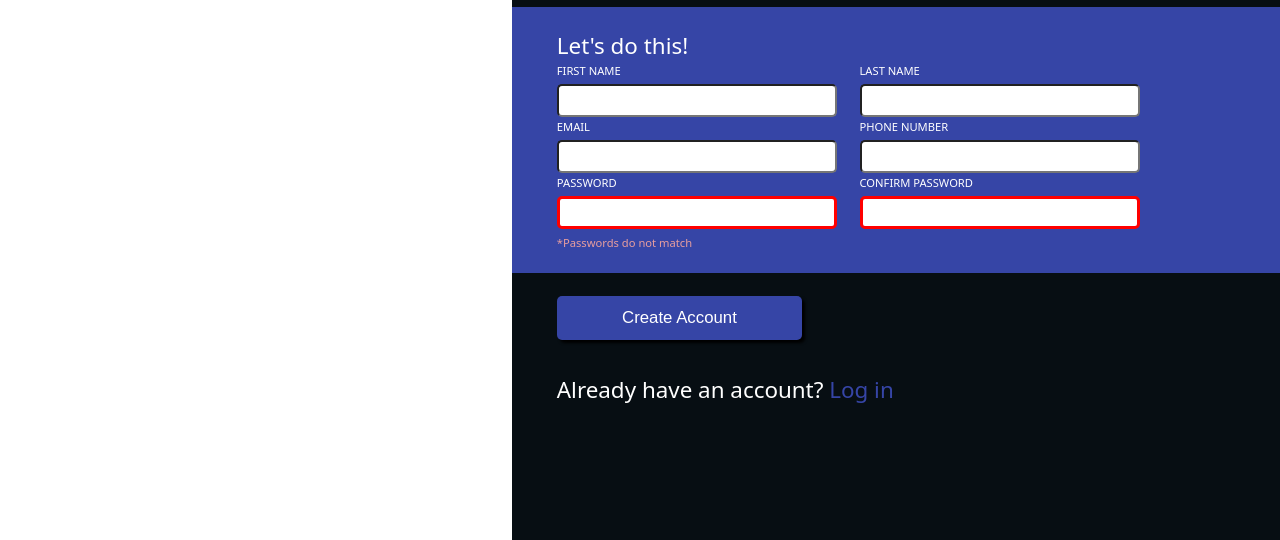
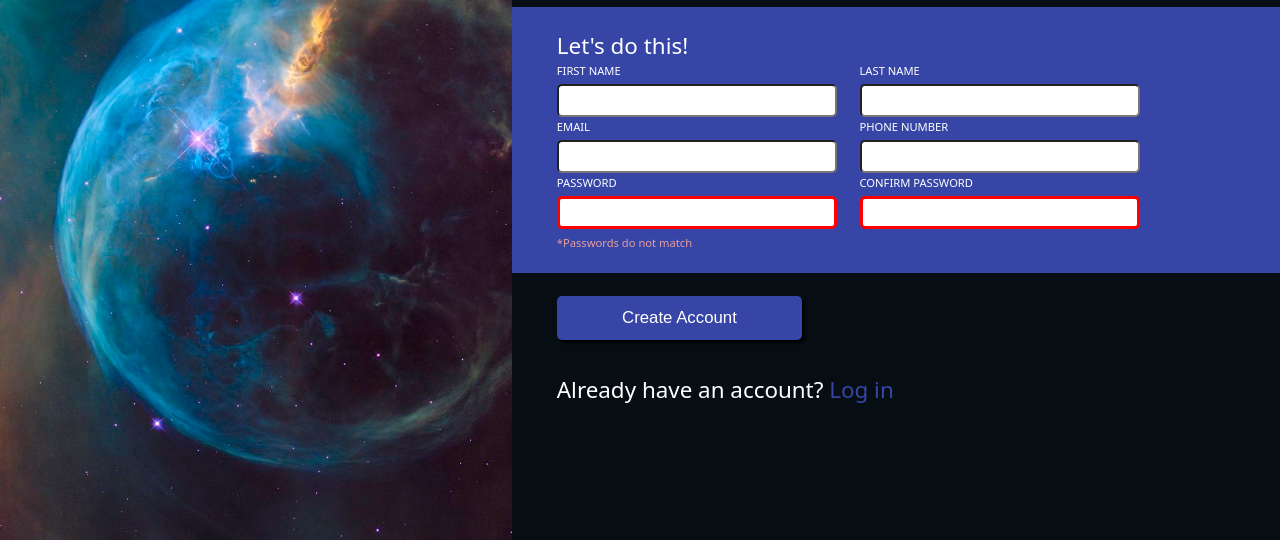
Before and after one commit to danielkurtsawyer/odin-sign-up-form, a plain HTML site: page index.html in a window 1280 px wide. Shown: the part 260-800 px from the top of the page. Drawn offline with Linux system fonts and the light colour scheme; the site is published under a folder, as on GitHub Pages, so addresses that start at the root find nothing.

Commit message:
Fixed background image bug with github pages

```diff
--- a/style.css
+++ b/style.css
@@ -20,7 +20,7 @@ body {
 
 .sidebar{
     flex: 2;
-    background-image: url(/images/nebula.jpeg);
+    background-image: url(images/nebula.jpeg);
     background-position: center;
     background-size: cover;
 }
```
